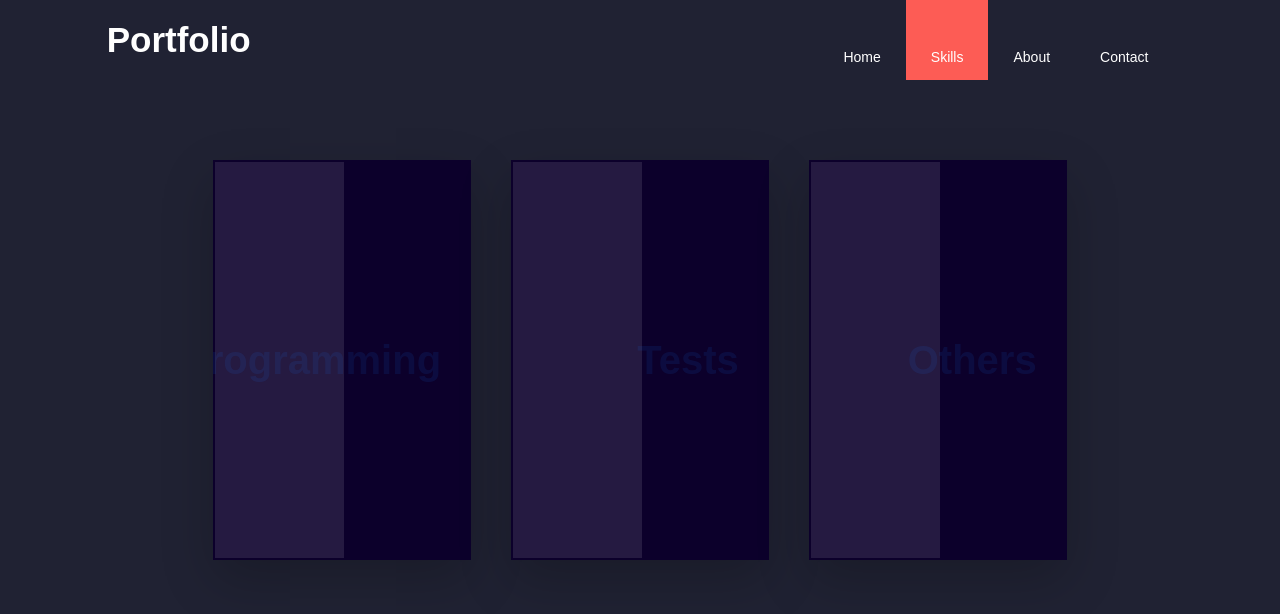
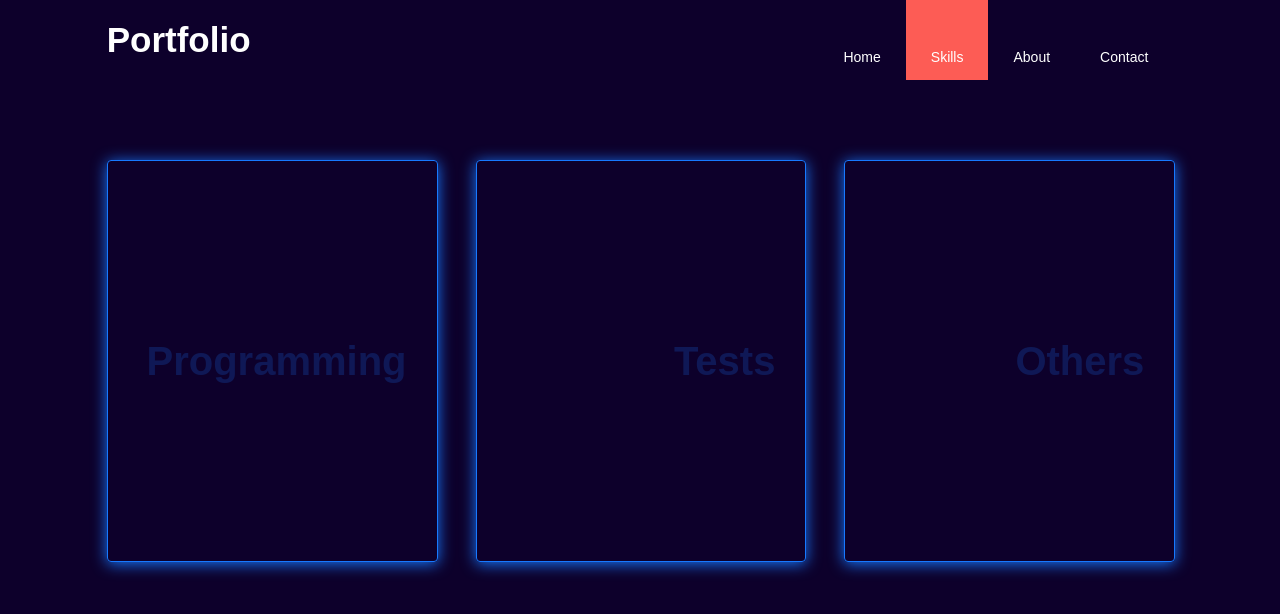
Before and after one commit to Zorkann/Portfolio, a Gatsby site: page /skills in a window 1280 px wide. Built offline with nearby package versions, Linux system fonts and the light colour scheme; Gatsby itself is replaced by a stand-in of ours.

Commit message:
Skills changes

```diff
--- a/src/components/header.js
+++ b/src/components/header.js
@@ -71,15 +71,15 @@ const navigationConfig = [
 
 const Header = ({ siteTitle }) => {
   const [isOpen, setOpen] = useState(false)
-  console.log(isOpen)
   return (
     <Container>
       <HeaderTitle>{siteTitle}</HeaderTitle>
       <Burger setOpen={() => setOpen(!isOpen)} />
       <Nav isOpen={isOpen}>
-        {navigationConfig.map(({ to, title }) => (
+        {navigationConfig.map(({ to, title }, index) => (
           <StyledLink
             to={to}
+            key={index}
             activeStyle={{
               background: "#FD5C55",
             }}
--- a/src/components/layout.css
+++ b/src/components/layout.css
@@ -11,6 +11,8 @@ body {
   -moz-osx-font-smoothing: grayscale;
   font-size: 1.4rem;
   color: white;
+  height: 100%;
+  background: #0d002b;
 }
 
 a {
--- a/src/components/layout.js
+++ b/src/components/layout.js
@@ -11,9 +11,6 @@ const Container = styled.div`
   display: grid;
   grid-template-columns: repeat(12, 1fr);
   grid-template-rows: 8rem 8rem 1fr;
-  min-height: 100vh;
-  height: 100%;
-  background: #202233;
   @media (max-width: 768px) {
     grid-template-rows: 8rem 4rem 1fr;
   }
--- a/src/components/snakeBorderCard.js
+++ b/src/components/snakeBorderCard.js
@@ -4,25 +4,39 @@ import styled from "styled-components"
 const Card = styled.div`
   position: relative;
   display: flex;
+  height: 1px;
   align-items: center;
-  background: #0c002b;
-  box-shadow: 0 20px 50px rgba(0, 0, 0, 0.2);
+  border: 1px solid #1779ff;
+  border-radius: 4px;
+  box-shadow: 0 2px 15px #1779ff;
+  opacity: ${({ shouldBeDisplayed }) => (shouldBeDisplayed ? 1 : 0)};
+  visibility: ${({ shouldBeDisplayed }) =>
+    shouldBeDisplayed ? "visible" : "hidden"};
+  background-color: transparent;
   overflow: hidden;
   cursor: pointer;
+  animation: growInWidth 0.8s ease, growInHeight 0.8s ease 0.8s;
+  animation-fill-mode: forwards;
+  transition: opacity 0.3s;
 
-  &::before {
-    content: "";
-    position: absolute;
-    top: 2px;
-    left: 2px;
-    bottom: 2px;
-    width: 50%;
-    background: rgba(255, 255, 255, 0.1);
+  @keyframes growInWidth {
+    0% {
+      width: 1px;
+    }
+
+    100% {
+      width: 100%;
+    }
   }
 
-  span {
-    transition: 0.5s;
-    opacity: 0;
+  @keyframes growInHeight {
+    0% {
+      height: 1px;
+    }
+
+    100% {
+      height: 100%;
+    }
   }
 
   h2 {
@@ -32,7 +46,7 @@ const Card = styled.div`
     font-weight: 800;
     color: #1779ff;
     z-index: 1;
-    opacity: 0.1;
+    opacity: 0.2;
     transition: 0.5s;
   }
 
@@ -41,100 +55,28 @@ const Card = styled.div`
       opacity: 1;
       transform: translateY(-70px);
     }
-
-    span {
-      opacity: 1;
-    }
-  }
-
-  span:nth-child(1) {
-    position: absolute;
-    top: 0;
-    left: 0;
-    width: 100%;
-    height: 3px;
-    background: linear-gradient(to right, transparent, #1779ff);
-    animation: animate1 2s linear infinite;
-  }
-
-  @keyframes animate1 {
-    0% {
-      transform: translateX(-100%);
-    }
-    100% {
-      transform: translateX(100%);
-    }
-  }
-
-  span:nth-child(2) {
-    position: absolute;
-    top: 0;
-    right: 0;
-    width: 3px;
-    height: 100%;
-    background: linear-gradient(to bottom, transparent, #1779ff);
-    animation: animate2 2s linear infinite;
-    animation-delay: 1s;
-  }
-
-  @keyframes animate2 {
-    0% {
-      transform: translateY(-100%);
-    }
-    100% {
-      transform: translateY(100%);
-    }
-  }
-
-  span:nth-child(3) {
-    position: absolute;
-    bottom: 0;
-    left: 0;
-    width: 100%;
-    height: 3px;
-    background: linear-gradient(to left, transparent, #1779ff);
-    animation: animate3 2s linear infinite;
-  }
-
-  @keyframes animate3 {
-    0% {
-      transform: translateX(100%);
-    }
-    100% {
-      transform: translateX(-100%);
-    }
-  }
-
-  span:nth-child(4) {
-    position: absolute;
-    top: 0;
-    left: 0;
-    width: 3px;
-    height: 100%;
-    background: linear-gradient(to top, transparent, #1779ff);
-    animation: animate4 2s linear infinite;
-    animation-delay: 1s;
-  }
-
-  @keyframes animate4 {
-    0% {
-      transform: translateY(100%);
-    }
-    100% {
-      transform: translateY(-100%);
-    }
   }
 `
 
-const SnakeBorderCard = ({ children, title }) => (
-  <Card>
-    <span></span>
-    <span></span>
-    <span></span>
-    <span></span>
-    <h2>{title}</h2>
-    {children}
-  </Card>
-)
+const SnakeBorderCard = ({
+  children,
+  title,
+  onCardClick,
+  isSelected,
+  isAnySelected,
+}) => {
+  const handleCardClick = () => {
+    onCardClick(title)
+  }
+  return (
+    <Card
+      onClick={handleCardClick}
+      shouldBeDisplayed={!isAnySelected || (isAnySelected && isSelected)}
+    >
+      <h2>{title}</h2>
+      {children}
+    </Card>
+  )
+}
 
 export default SnakeBorderCard
--- a/src/pages/skills.js
+++ b/src/pages/skills.js
@@ -1,4 +1,4 @@
-import React from "react"
+import React, { useState } from "react"
 import Layout from "../components/layout"
 import SEO from "../components/seo"
 import SnakeBorderCard from "../components/snakeBorderCard"
@@ -6,21 +6,78 @@ import styled from "styled-components"
 
 const SkillsContainer = styled.div`
   display: grid;
+  position: relative;
   grid-template-columns: 1fr 1fr 1fr;
-  grid-template-rows: 40rem;
+  grid-auto-rows: 40rem;
   grid-column: 3/11;
   grid-row-start: 3;
   grid-gap: 4rem;
+
+  @media (max-width: 1580px) {
+    grid-column: 2/12;
+  }
+
+  @media (max-width: 1250px) {
+    grid-template-columns: 1fr;
+    grid-auto-rows: 40rem;
+    grid-column: 3/11;
+  }
+
+  @media (max-width: 480px) {
+    grid-template-columns: 1fr;
+    grid-auto-rows: 40rem;
+    grid-column: 2/12;
+  }
+`
+
+const Test = styled.div`
+  position: absolute;
+  grid-column: 2/11;
 `
 
 const SkillsComponent = () => {
+  const [selectedCard, setSelectedCard] = useState(null)
+
+  const onCardClick = selectedValue => {
+    if (selectedCard) {
+      return setSelectedCard(null)
+    }
+    return setSelectedCard(selectedValue)
+  }
+
   return (
     <Layout>
       <SEO title="Skills" />
-      <SkillsContainer>
-        <SnakeBorderCard title={"Programming"} />
-        <SnakeBorderCard title={"Tests"} />
-        <SnakeBorderCard title={"Others"} />
+      <SkillsContainer isAnySelected={Boolean(selectedCard)}>
+        <SnakeBorderCard
+          title={"Programming"}
+          onCardClick={onCardClick}
+          isSelected={selectedCard === "Programming"}
+          isAnySelected={Boolean(selectedCard)}
+        />
+        {selectedCard === "Programming" ? (
+          <Test>
+            <p>cxzcz</p>
+            <p>cxzcz</p>
+            <p>cxzcz</p>
+            <p>cxzcz</p>
+            <p>cxzcz</p>
+            <p>cxzcz</p>
+            <p>cxzcz</p>
+          </Test>
+        ) : null}
+        <SnakeBorderCard
+          title={"Tests"}
+          onCardClick={onCardClick}
+          isSelected={selectedCard === "Tests"}
+          isAnySelected={Boolean(selectedCard)}
+        />
+        <SnakeBorderCard
+          title={"Others"}
+          onCardClick={onCardClick}
+          isSelected={selectedCard === "Others"}
+          isAnySelected={Boolean(selectedCard)}
+        />
       </SkillsContainer>
     </Layout>
   )
```
